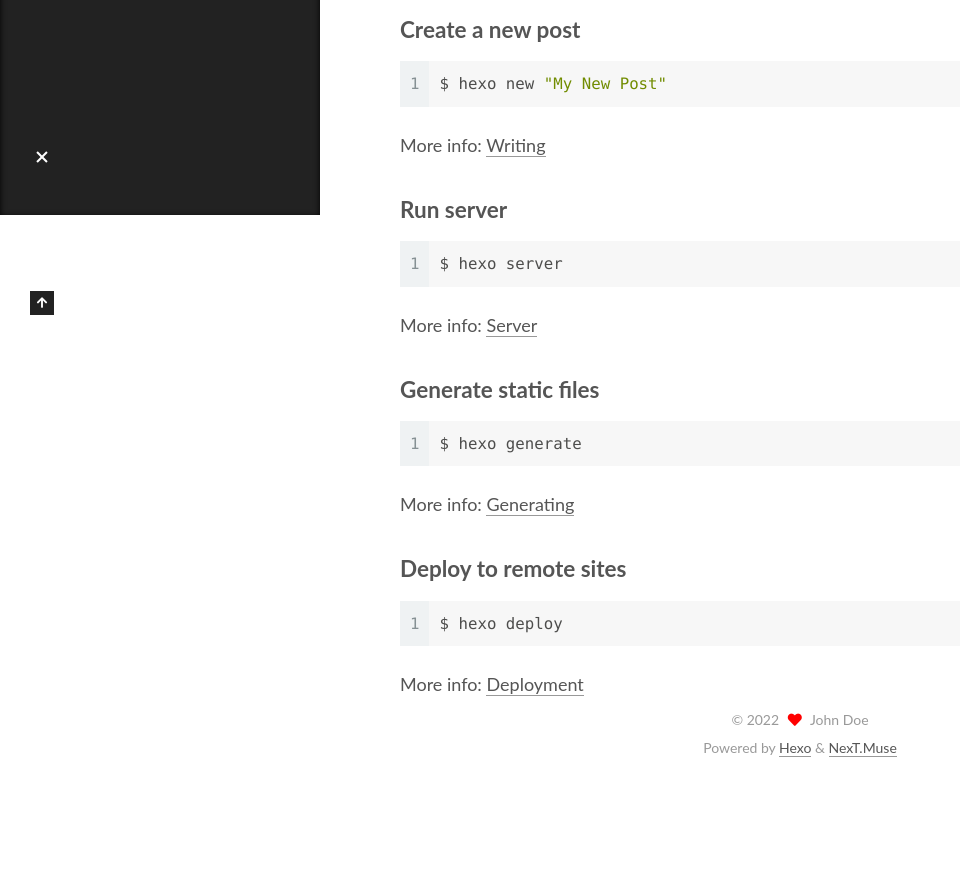
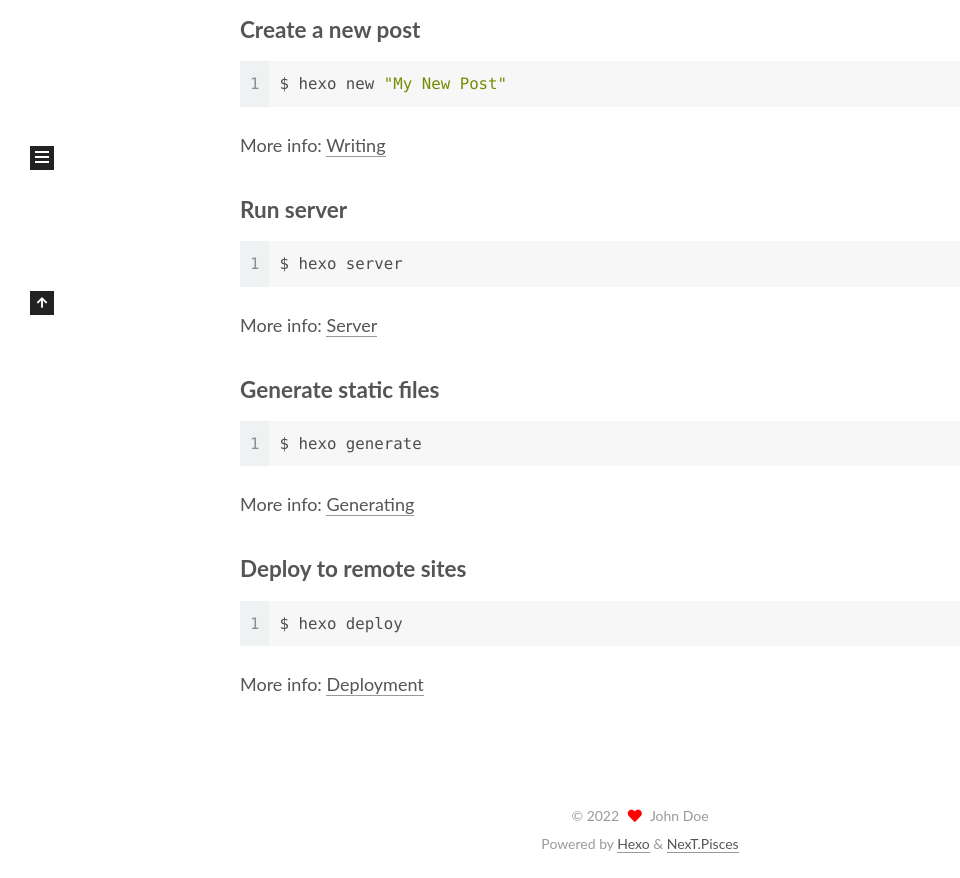
Before and after one commit to xihongshi153/xihongshi153.github.io, a plain HTML site: page 2022/12/08/hello-world/index.html in a window 1280 px wide. Shown: the part 585-1463 px from the top of the page, without its empty margins (0-960 px from the left). Before the commit the page ends 1367 px from the top, so only its background shows below. Drawn offline with Linux system fonts and the light colour scheme.

Commit message:
Site updated: 2022-12-08 02:27:59

```diff
--- a/2022/12/08/hello-world/index.html
+++ b/2022/12/08/hello-world/index.html
@@ -17,7 +17,7 @@
 
 <script id="hexo-configurations">
     var NexT = window.NexT || {};
-    var CONFIG = {"hostname":"example.com","root":"/","scheme":"Muse","version":"7.8.0","exturl":false,"sidebar":{"position":"left","display":"post","padding":18,"offset":12,"onmobile":false},"copycode":{"enable":false,"show_result":false,"style":null},"back2top":{"enable":true,"sidebar":false,"scrollpercent":false},"bookmark":{"enable":false,"color":"#222","save":"auto"},"fancybox":false,"mediumzoom":false,"lazyload":false,"pangu":false,"comments":{"style":"tabs","active":null,"storage":true,"lazyload":false,"nav":null},"algolia":{"hits":{"per_page":10},"labels":{"input_placeholder":"Search for Posts","hits_empty":"We didn't find any results for the search: ${query}","hits_stats":"${hits} results found in ${time} ms"}},"localsearch":{"enable":false,"trigger":"auto","top_n_per_article":1,"unescape":false,"preload":false},"motion":{"enable":true,"async":false,"transition":{"post_block":"fadeIn","post_header":"slideDownIn","post_body":"slideDownIn","coll_header":"slideLeftIn","sidebar":"slideUpIn"}}};
+    var CONFIG = {"hostname":"example.com","root":"/","scheme":"Pisces","version":"7.8.0","exturl":false,"sidebar":{"position":"left","display":"post","padding":18,"offset":12,"onmobile":false},"copycode":{"enable":false,"show_result":false,"style":null},"back2top":{"enable":true,"sidebar":false,"scrollpercent":false},"bookmark":{"enable":false,"color":"#222","save":"auto"},"fancybox":false,"mediumzoom":false,"lazyload":false,"pangu":false,"comments":{"style":"tabs","active":null,"storage":true,"lazyload":false,"nav":null},"algolia":{"hits":{"per_page":10},"labels":{"input_placeholder":"Search for Posts","hits_empty":"We didn't find any results for the search: ${query}","hits_stats":"${hits} results found in ${time} ms"}},"localsearch":{"enable":false,"trigger":"auto","top_n_per_article":1,"unescape":false,"preload":false},"motion":{"enable":true,"async":false,"transition":{"post_block":"fadeIn","post_header":"slideDownIn","post_body":"slideDownIn","coll_header":"slideLeftIn","sidebar":"slideUpIn"}}};
   </script>
 
   <meta name="description" content="Welcome to Hexo! This is your very first post. Check documentation for more info. If you get any problems when using Hexo, you can find the answer in troubleshooting or you can ask me on GitHub. Quick">
@@ -319,7 +319,7 @@
   </span>
   <span class="author" itemprop="copyrightHolder">John Doe</span>
 </div>
-  <div class="powered-by">Powered by <a href="https://hexo.io/" class="theme-link" rel="noopener" target="_blank">Hexo</a> & <a href="https://muse.theme-next.org/" class="theme-link" rel="noopener" target="_blank">NexT.Muse</a>
+  <div class="powered-by">Powered by <a href="https://hexo.io/" class="theme-link" rel="noopener" target="_blank">Hexo</a> & <a href="https://pisces.theme-next.org/" class="theme-link" rel="noopener" target="_blank">NexT.Pisces</a>
   </div>
 
 
@@ -345,7 +345,7 @@
 <script src="/js/motion.js"></script>
 
 
-<script src="/js/schemes/muse.js"></script>
+<script src="/js/schemes/pisces.js"></script>
 
 
 <script src="/js/next-boot.js"></script>
```
Also changed, not shown: archives/2022/12/index.html (+3 -3 lines), archives/2022/index.html (+3 -3 lines), archives/index.html (+3 -3 lines), index.html (+3 -3 lines).
